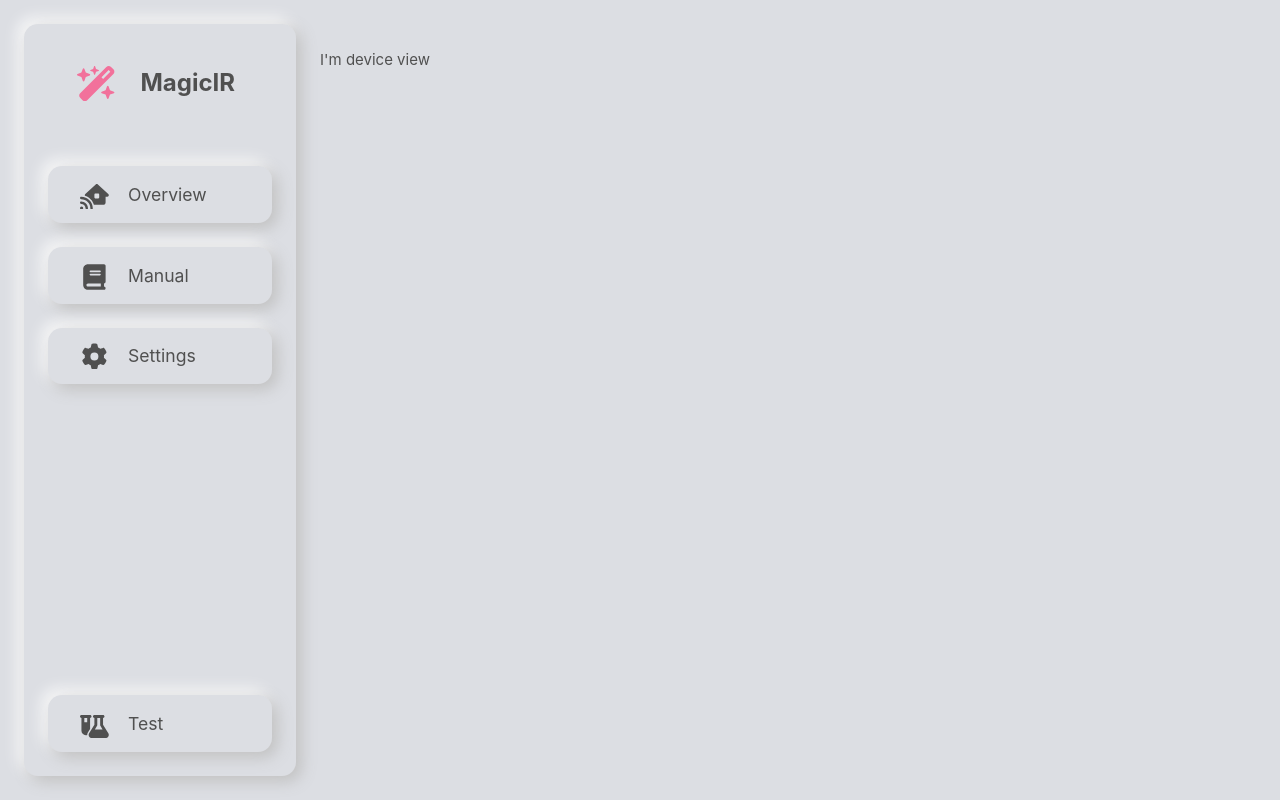
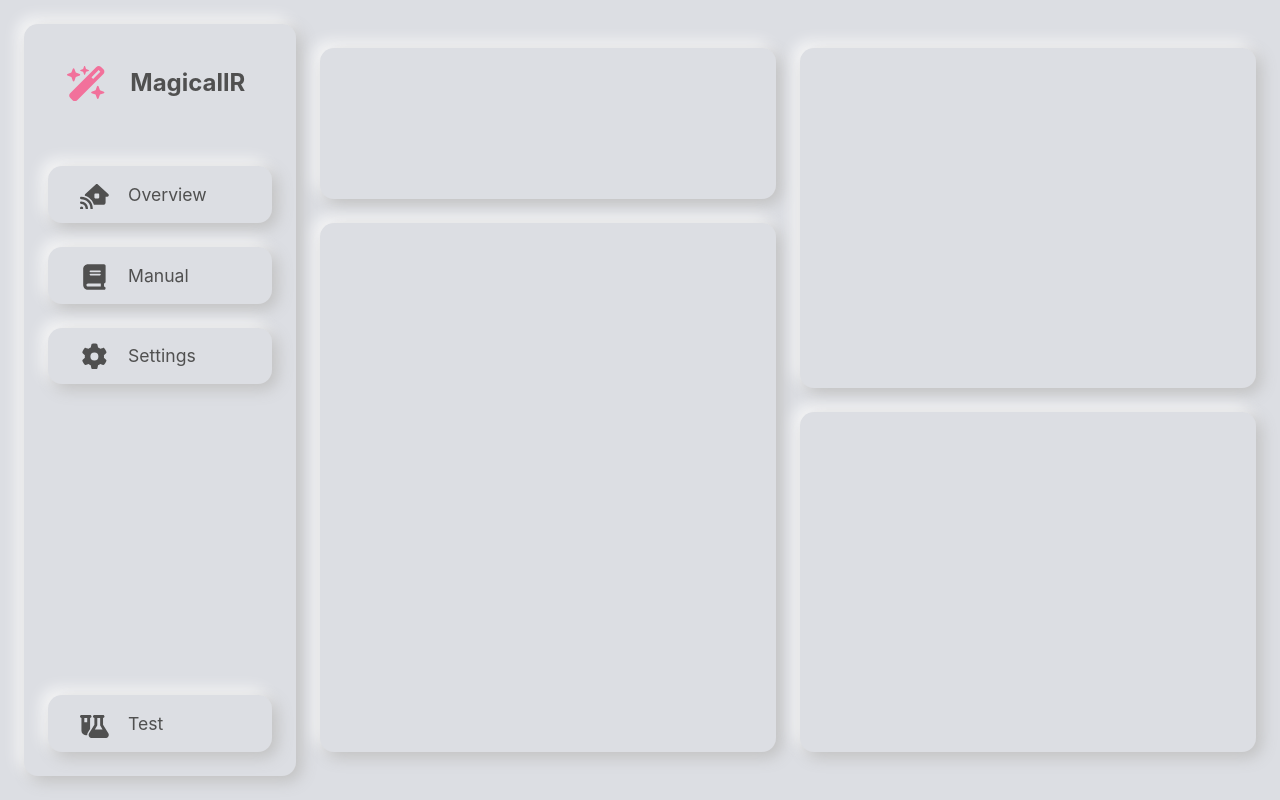
Before and after one commit to RyanUnicorn/legendary-remote-server, a Vue app in the folder frontend/: page /devices in a window 1280 px wide. Built offline with nearby package versions, Linux system fonts and the light colour scheme.

Commit message:
Create Devices page blocks.

```diff
--- a/frontend/src/App.vue
+++ b/frontend/src/App.vue
@@ -13,7 +13,7 @@ const route = useRoute();
       <div class="logo">
         <svg xmlns="http://www.w3.org/2000/svg" viewBox="0 0 576 512"><path d="M234.7 42.7L197 56.8c-3 1.1-5 4-5 7.2s2 6.1 5 7.2l37.7 14.1L248.8 123c1.1 3 4 5 7.2 5s6.1-2 7.2-5l14.1-37.7L315 71.2c3-1.1 5-4 5-7.2s-2-6.1-5-7.2L277.3 42.7 263.2 5c-1.1-3-4-5-7.2-5s-6.1 2-7.2 5L234.7 42.7zM46.1 395.4c-18.7 18.7-18.7 49.1 0 67.9l34.6 34.6c18.7 18.7 49.1 18.7 67.9 0L529.9 116.5c18.7-18.7 18.7-49.1 0-67.9L495.3 14.1c-18.7-18.7-49.1-18.7-67.9 0L46.1 395.4zM484.6 82.6l-105 105-23.3-23.3 105-105 23.3 23.3zM7.5 117.2C3 118.9 0 123.2 0 128s3 9.1 7.5 10.8L64 160l21.2 56.5c1.7 4.5 6 7.5 10.8 7.5s9.1-3 10.8-7.5L128 160l56.5-21.2c4.5-1.7 7.5-6 7.5-10.8s-3-9.1-7.5-10.8L128 96 106.8 39.5C105.1 35 100.8 32 96 32s-9.1 3-10.8 7.5L64 96 7.5 117.2zm352 256c-4.5 1.7-7.5 6-7.5 10.8s3 9.1 7.5 10.8L416 416l21.2 56.5c1.7 4.5 6 7.5 10.8 7.5s9.1-3 10.8-7.5L480 416l56.5-21.2c4.5-1.7 7.5-6 7.5-10.8s-3-9.1-7.5-10.8L480 352l-21.2-56.5c-1.7-4.5-6-7.5-10.8-7.5s-9.1 3-10.8 7.5L416 352l-56.5 21.2z"/></svg>
         <h1>
-          MagicIR
+          MagicallR
         </h1>
       </div>
       <RouterLink to="/overview">
--- /dev/null
+++ b/frontend/src/components/device/DeviceBlocklyCode.vue
@@ -0,0 +1,11 @@
+<script setup>
+
+</script>
+
+<template>
+  <div class="neu-box"></div>
+</template>
+
+<style scoped>
+
+</style>
--- /dev/null
+++ b/frontend/src/components/device/DeviceEntities.vue
@@ -0,0 +1,11 @@
+<script setup>
+
+</script>
+
+<template>
+  <div class="neu-box"></div>
+</template>
+
+<style scoped>
+
+</style>
--- /dev/null
+++ b/frontend/src/components/device/DeviceIRCodes.vue
@@ -0,0 +1,11 @@
+<script setup>
+
+</script>
+
+<template>
+  <div class="neu-box"></div>
+</template>
+
+<style scoped>
+
+</style>
--- /dev/null
+++ b/frontend/src/components/device/DeviceName.vue
@@ -0,0 +1,11 @@
+<script setup>
+
+</script>
+
+<template>
+  <div class="neu-box"></div>
+</template>
+
+<style scoped>
+
+</style>
--- a/frontend/src/components/overview/OverviewDevices.vue
+++ b/frontend/src/components/overview/OverviewDevices.vue
@@ -7,18 +7,6 @@ import OverviewDevicesInfoCard from './OverviewDevicesInfoCard.vue';
     { id:  1, name: 'Item  1', enableUpdate: false, Entities: 3 },
     { id:  2, name: 'Item  2', enableUpdate:  true, Entities: 7 },
     { id:  3, name: 'Item  3', enableUpdate: false, Entities: 5 },
-    { id:  4, name: 'Item  4', enableUpdate:  true, Entities: 2 },
-    { id:  5, name: 'Item  5', enableUpdate:  true, Entities: 8 },
-    { id:  6, name: 'Item  6', enableUpdate:  true, Entities: 9 },
-    { id:  7, name: 'Item  7', enableUpdate:  true, Entities: 8 },
-    { id:  8, name: 'Item  8', enableUpdate: false, Entities: 3 },
-    { id:  9, name: 'Item  9', enableUpdate:  true, Entities: 8 },
-    { id: 10, name: 'Item 10', enableUpdate:  true, Entities: 2 },
-    { id: 11, name: 'Item 11', enableUpdate: false, Entities: 1 },
-    { id: 12, name: 'Item 12', enableUpdate:  true, Entities: 1 },
-    { id: 13, name: 'Item 13', enableUpdate:  true, Entities: 3 },
-    { id: 14, name: 'Item 14', enableUpdate: false, Entities: 4 },
-    { id: 15, name: 'Item 15', enableUpdate:  true, Entities: 2 },
   ];
 </script>
 
--- a/frontend/src/views/DevicesView.vue
+++ b/frontend/src/views/DevicesView.vue
@@ -1,11 +1,45 @@
 <script setup>
-
+  import DeviceName from '../components/device/DeviceName.vue';
+  import DeviceEntities from '../components/device/DeviceEntities.vue';
+  import DeviceBlocklyCode from '../components/device/DeviceBlocklyCode.vue';
+  import DeviceIRCodes from '../components/device/DeviceIRCodes.vue';
 </script>
 
 <template>
-    I'm device view
+  <div class="deviceview-grid">
+    <div class="left">
+        <DeviceName/>
+        <DeviceEntities/>
+    </div>
+    <div class="right">
+        <DeviceBlocklyCode/>
+        <DeviceIRCodes/>
+    </div>
+  </div>
 </template>
 
 <style scoped>
+.deviceview-grid {
+  /* padding: 0; */
+  height: 100%;
+  display: grid;
+  gap: 24px;
+  grid-template-columns: 1fr 1fr;
+}
 
+.left {
+  /* padding: 0; */
+  height: 100%;
+  display: grid;
+  gap: 24px;
+  grid-template-rows: 1fr 3.5fr;
+}
+
+.right {
+  /* padding: 0; */
+  height: 100%;
+  display: grid;
+  gap: 24px;
+  grid-template-rows: 1fr 1fr;
+}
 </style>
```
